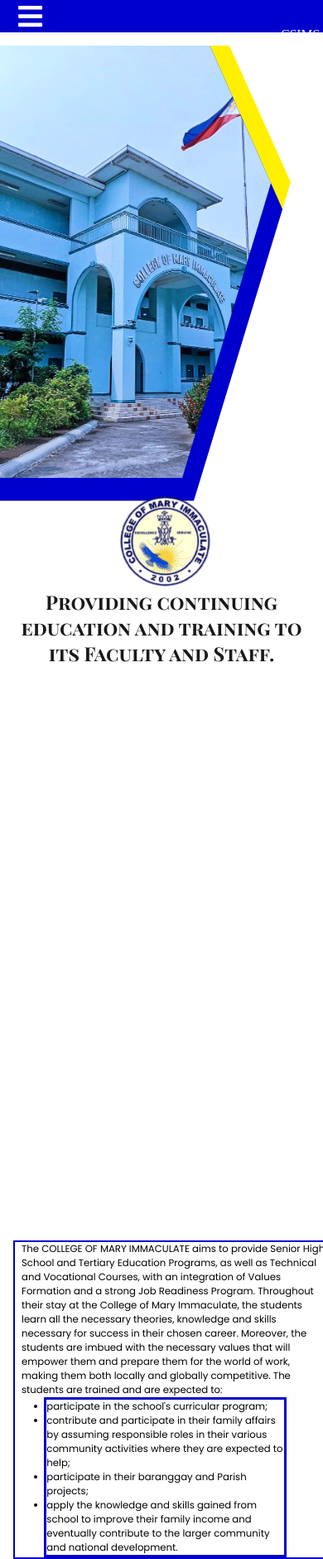
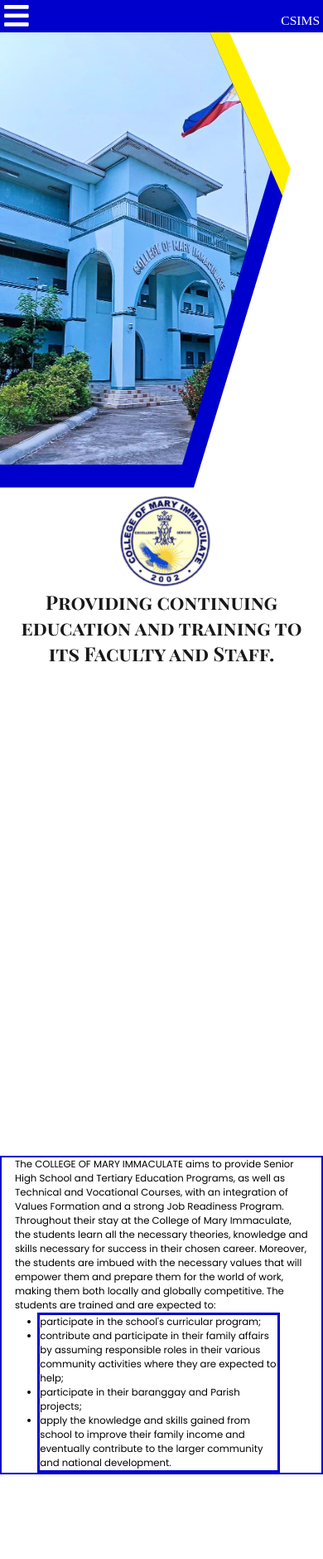
Before and after one commit to wilsterdc/CSIMS, a React (Create React App) app: page / in a window 390 px wide. Shown: the whole page at 83% size. After the commit the page ends 1777 px from the top, so only its background shows below. Built offline with nearby package versions, Linux system fonts and the light colour scheme.

Commit message:
:rocket: to the :moon:

```diff
--- a/src/components/Landing.js
+++ b/src/components/Landing.js
@@ -69,8 +69,6 @@
                 </li>
             </ul>
         </div>
-
-
     </div>
   )
 }
--- a/src/components/Nav.css
+++ b/src/components/Nav.css
@@ -1,6 +1,6 @@
 .nav-container {
     background-color: #0000cd;
-    padding-left: 20px;
+    padding-left: 3px;
     height: 10vw;
     max-height: 7vh;
     width: 100%;
@@ -13,7 +13,7 @@
 .menu-icon {
     width: 5.5vh;
     height: 6vh;
-    font-size: min(8.5vw);
+    font-size: 3vw;
     color: #fff;
     cursor: pointer;
 }
@@ -64,16 +64,8 @@
     transition: all 0.5s ease;
 }
 
-@media screen  and (min-width: 820px) {
-    .menu-icon {
-        font-size: 6vh;
-    }
-
-}
-
-@media screen  and (max-width: 820px) {
+@media screen and (max-width: 820px) {
     .nav-container {
-        /* width: 100vw; */
         width: 100%;
     }
 
@@ -90,8 +82,25 @@
     }
 
     .nav-active {
+        top: 5.5vh;
+        width: 106vw;
+        text-align: center;
+    }
+
+    .menu-icon {
+        font-size: 4vh;
+    }
+}
+
+@media screen and (max-width: 425px) {
+    .nav-menu {
+        top: 4vh;
+    }
+
+    .nav-active {
         top: 4.5vh;
         width: 106vw;
         text-align: center;
     }
+
 }
--- a/src/components/Style.css
+++ b/src/components/Style.css
@@ -90,14 +90,14 @@
 }
 
 .aims-container {
-    position: relative;
+    position: absolute;
     display: flex;
     flex-direction: column;
-    top: 35vh;
-    margin: 1em;
-    padding-left: 0.5em;
-    padding-right: 0.5em;
-    width: 96.5vw;
+    top: 115vh;
+    /* margin: 0 1em; */
+    padding: 0 1em;
+    /* width: 96.5vw; */
+    width: 100%;
     border: 2px solid #0000cd;
 }
 
@@ -121,10 +121,11 @@
     }
 }
 
-@media screen and (max-width: 1250px) {
+@media screen and (max-width: 1250px) and (max-width: 598px)  {
     .aims-container {
-        display: flex;
-        top: 90rem;
+        /* top: 2050px; */
+        /* top: 165vh; */
+        margin: 50vh 0;
         width: 100%;
     }
 
```
